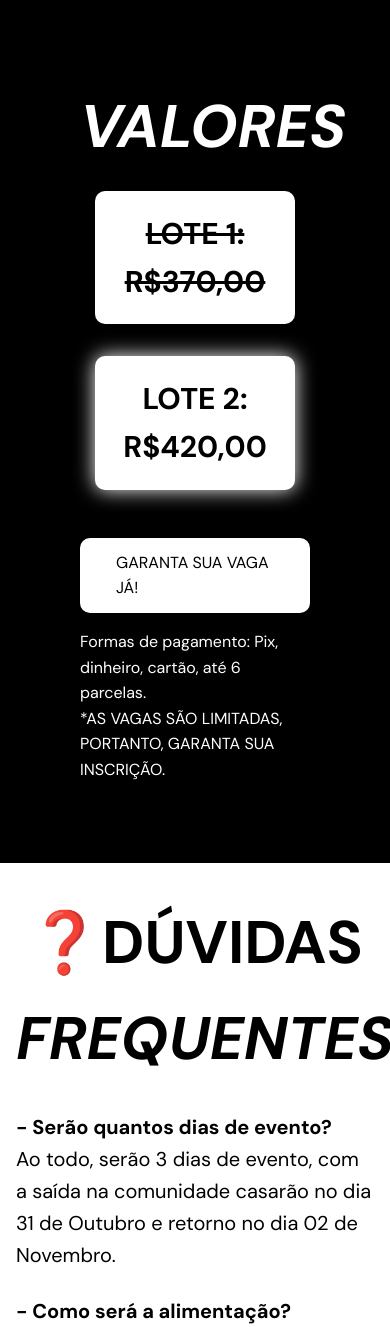
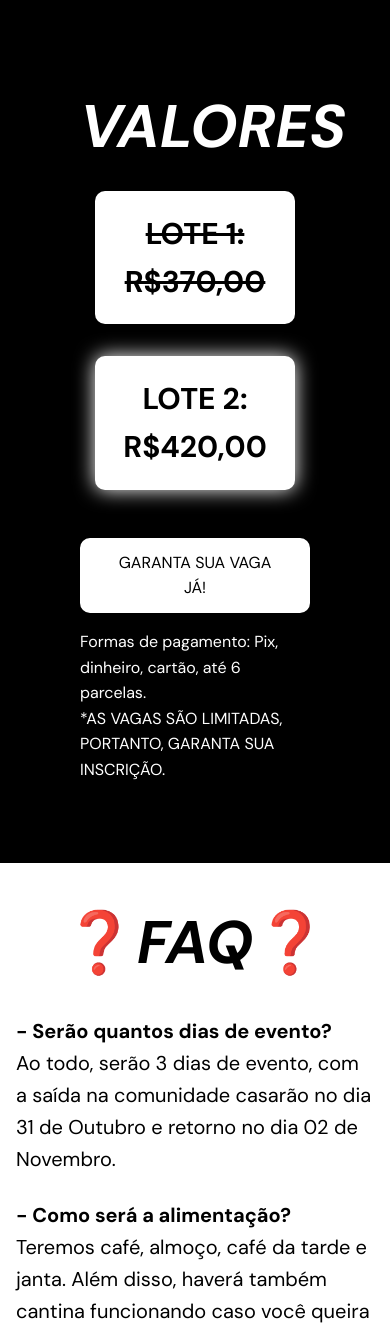
Before and after one commit to LucasGoncSilva/powercamp, a Django app: page / in a window 390 px wide; the page is wider, and only the part inside the window is pictured. Shown: the part 3848-5175 px from the top of that part. Run offline with Django 5.2, Linux system fonts and the light colour scheme.

Commit message:
v1.0.1: mobile FAQ hotfix

```diff
--- a/POWERCAMP/static/home/css/land.css
+++ b/POWERCAMP/static/home/css/land.css
@@ -200,6 +200,7 @@ section {
     color: #000;
     text-decoration: none;
     border: 4px solid var(--white);
+    text-align: center;
     padding: 0.5rem 2rem;
     border-radius: 10px;
     transition: 300ms;
@@ -247,6 +248,7 @@ section {
     margin: auto;
     width: fit-content;
     display: block;
+    text-align: center;
     margin-top: 2rem;
     border: 2px solid var(--white);
 
--- a/POWERCAMP/templates/home/landpage.html
+++ b/POWERCAMP/templates/home/landpage.html
@@ -111,7 +111,7 @@
 </section>
 
 <section id='faq'>
-    <h2>❓DÚVIDAS <i>FREQUENTES</i>❓</h2>
+    <h2>❓<i>FAQ</i>❓</h2>
 
     <h3>- Serão quantos dias de evento?</h3>
     <p>Ao todo, serão 3 dias de evento, com a saída na comunidade casarão no dia 31 de Outubro e retorno no dia 02
--- a/pyproject.toml
+++ b/pyproject.toml
@@ -1,6 +1,6 @@
 [project]
 name = "powercamp"
-version = "1.0.0"
+version = "1.0.1"
 description = "PowerCamp 2025"
 readme = { file = ".github/README.md", content-type = "text/markdown" }
 license = { file = "LICENSE" }
```
Also changed, not shown: 1 other file.
